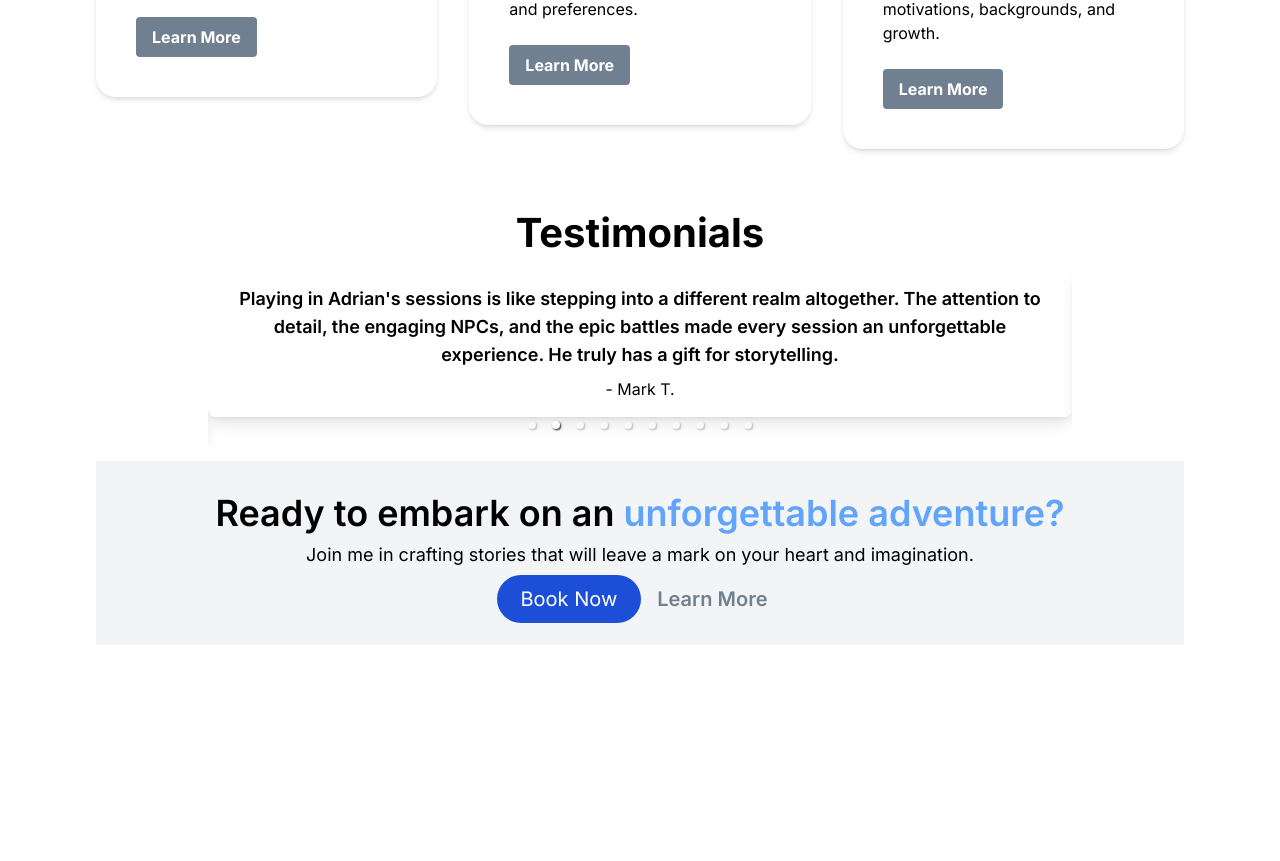
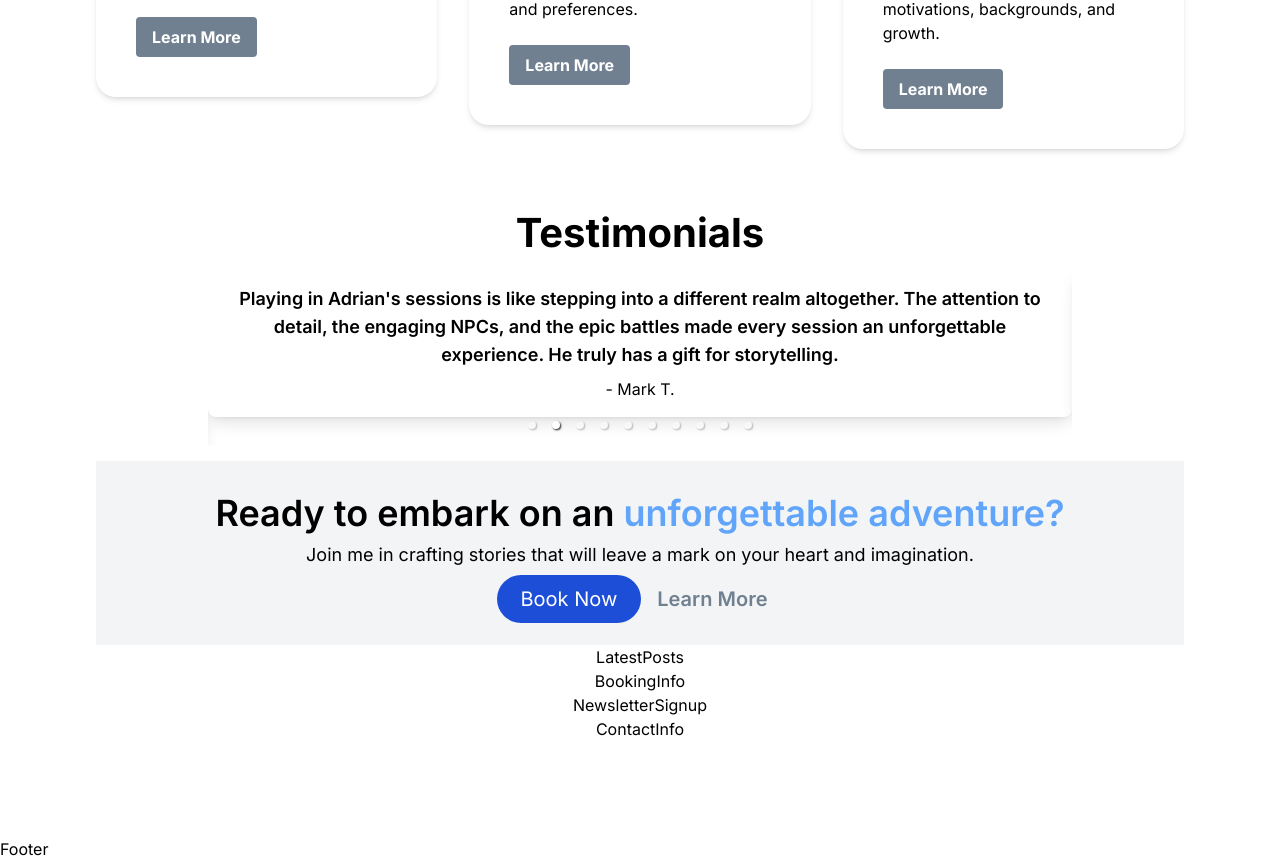
Before and after one commit to adrianbgo/chronicle-forge, a Next.js app: page / in a window 1280 px wide. Shown: the part 2377-3238 px from the top of the page. Before the commit the page ends 3118 px from the top, so only its background shows below. Built offline with nearby package versions, Linux system fonts and the light colour scheme.

Commit message:
fix: structured out rest of Homepage

```diff
--- a/src/app/layout.tsx
+++ b/src/app/layout.tsx
@@ -3,6 +3,7 @@ import './globals.css'
 import type { Metadata } from 'next'
 import { Inter } from 'next/font/google'
 import { config, dom } from '@fortawesome/fontawesome-svg-core'
+import Footer from '@/components/Footer'
 config.autoAddCss = false;
 
 
@@ -26,6 +27,7 @@ export default function RootLayout({
       <body className={inter.className}>
         <Navbar />
         {children}
+        <Footer />
       </body>
     </html>
   )
--- a/src/app/page.tsx
+++ b/src/app/page.tsx
@@ -3,6 +3,10 @@ import Hero from '@/components/Hero'
 import Services from '@/components/Services'
 import Testimonials from '@/components/Testimonials'
 import CTA from '@/components/CTA'
+import LatestPosts from '@/components/LatestPosts'
+import BookingInfo from '@/components/BookingInfo'
+import NewsletterSignup from '@/components/NewsletterSignup'
+import ContactInfo from '@/components/ContactInfo'
 
 export default function Home() {
   return (
@@ -12,6 +16,10 @@ export default function Home() {
       <Services />
       <Testimonials />
       <CTA />
+      <LatestPosts />
+      <BookingInfo />
+      <NewsletterSignup />
+      <ContactInfo />
     </main>
   )
 }
--- a/src/components/BookingInfo.tsx
+++ b/src/components/BookingInfo.tsx
@@ -0,0 +1,9 @@
+import React from 'react'
+
+const BookingInfo = () => {
+    return (
+        <div>BookingInfo</div>
+    )
+}
+
+export default BookingInfo
--- a/src/components/ContactInfo.tsx
+++ b/src/components/ContactInfo.tsx
@@ -0,0 +1,9 @@
+import React from 'react'
+
+const ContactInfo = () => {
+    return (
+        <div>ContactInfo</div>
+    )
+}
+
+export default ContactInfo
--- a/src/components/Footer.tsx
+++ b/src/components/Footer.tsx
@@ -0,0 +1,9 @@
+import React from 'react'
+
+const Footer = () => {
+    return (
+        <div>Footer</div>
+    )
+}
+
+export default Footer
--- a/src/components/LatestPosts.tsx
+++ b/src/components/LatestPosts.tsx
@@ -0,0 +1,9 @@
+import React from 'react'
+
+const LatestPosts = () => {
+    return (
+        <div>LatestPosts</div>
+    )
+}
+
+export default LatestPosts
--- a/src/components/NewsletterSignup.tsx
+++ b/src/components/NewsletterSignup.tsx
@@ -0,0 +1,9 @@
+import React from 'react'
+
+const NewsletterSignup = () => {
+    return (
+        <div>NewsletterSignup</div>
+    )
+}
+
+export default NewsletterSignup
```
